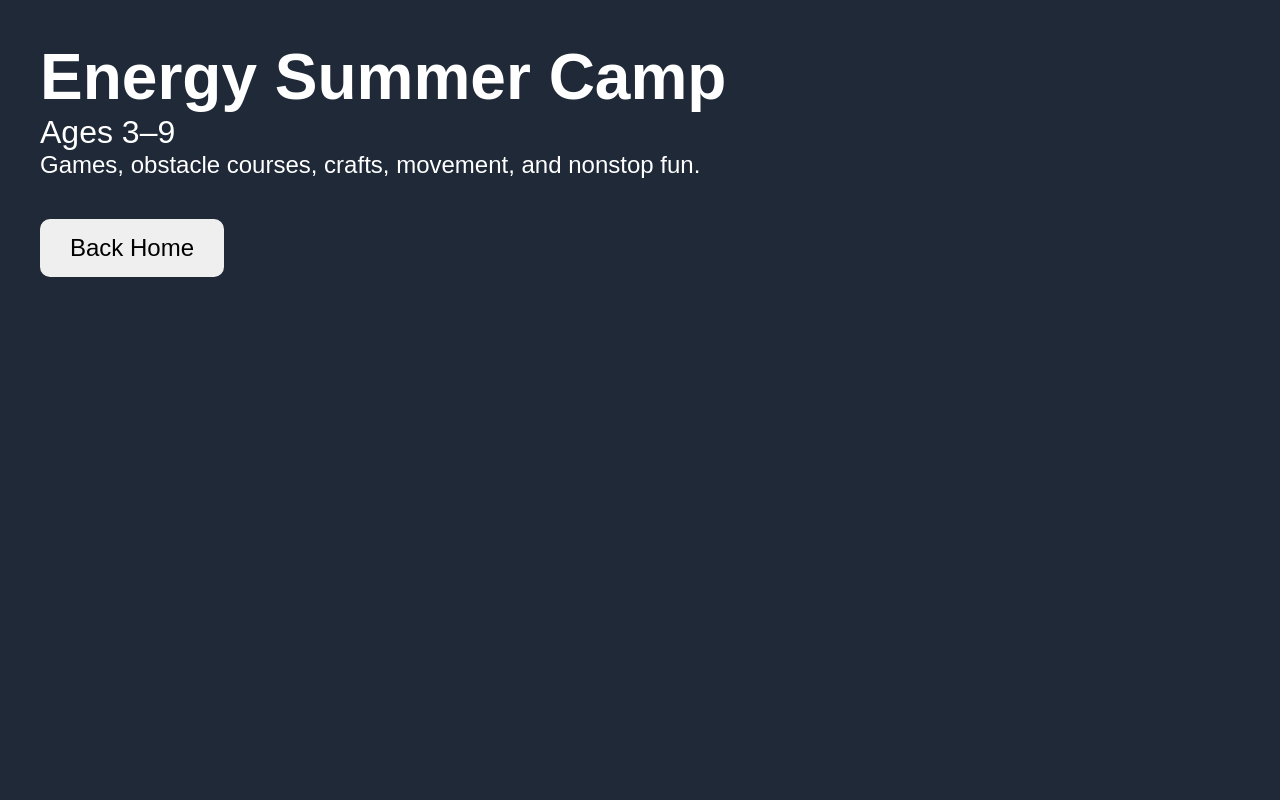
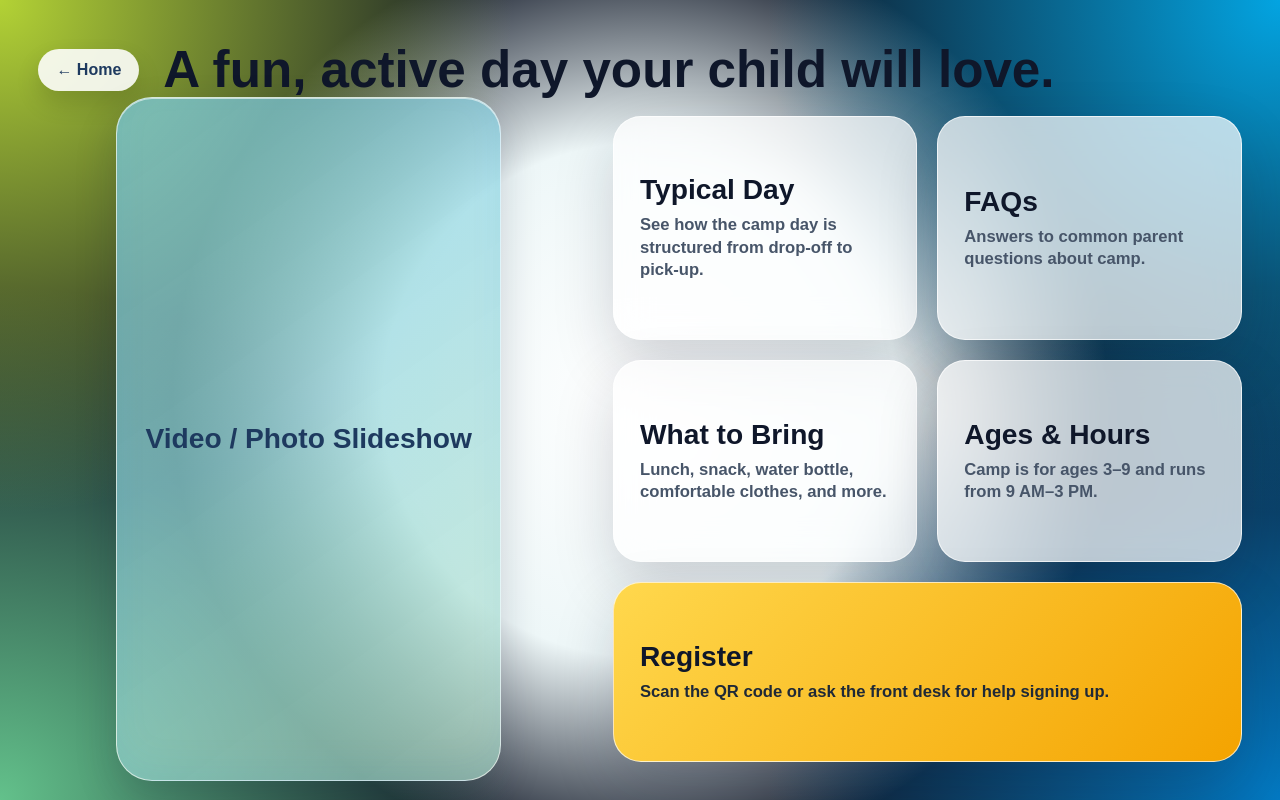
Before and after one commit to Energy-Fitness-Gym/energy-kiosk, a React (Vite) app: page /summercamp in a window 1280 px wide. Built offline with nearby package versions, Linux system fonts and the light colour scheme.

Commit message:
Created a summer camp page.

```diff
--- /dev/null
+++ b/src/pages/SummerCamp.css
@@ -0,0 +1,156 @@
+.campPage {
+  --camp-pad-top: clamp(12px, 2dvw, 24px);
+  --camp-pad-bottom: clamp(18px, 3dvw, 42px);
+  --camp-header-space: clamp(92px, 11dvh, 136px);
+
+  height: 100dvh;
+  overflow: hidden;
+  padding: var(--camp-pad-top) clamp(18px, 3dvw, 42px) var(--camp-pad-bottom);
+  color: #0f172a;
+  background:
+    radial-gradient(circle at top left, #b3d235, transparent 34%),
+    radial-gradient(circle at top right, #03a4e1, transparent 34%),
+    radial-gradient(circle at bottom left, #63c18b, transparent 34%),
+    radial-gradient(circle at bottom right, #0379c2, transparent 34%),
+    radial-gradient(circle at center, #ffffff 0%, #eef7f8 34%, transparent 62%);
+  display: flex;
+  flex-direction: column;
+}
+
+.campHeader {
+  flex: 0 0 var(--camp-header-space);
+  display: flex;
+  align-items: center;
+  gap: clamp(16px, 2dvw, 24px);
+  margin-bottom: 0;
+}
+
+.homeButton {
+  background: rgba(255, 255, 255, 0.88);
+  color: #1e3a5f;
+  text-decoration: none;
+  font-weight: 800;
+  font-size: clamp(0.9rem, 1.25dvw, 1.1rem);
+  padding: 12px 18px;
+  border-radius: 999px;
+  box-shadow: 0 12px 24px rgba(0, 0, 0, 0.14);
+}
+
+.campHeader h1 {
+  font-size: clamp(2rem, 4dvw, 4rem);
+  line-height: 1;
+}
+
+.campLayout {
+  display: grid;
+  grid-template-columns: minmax(340px, 0.86fr) minmax(420px, 1fr);
+  gap: clamp(18px, 3dvw, 34px);
+  height: calc(100dvh - var(--camp-pad-top) - var(--camp-pad-bottom) - var(--camp-header-space));
+  min-height: 0;
+}
+
+.mediaPanel,
+.infoCard {
+  background: rgba(255, 255, 255, 0.72);
+  border: 1px solid rgba(255, 255, 255, 0.7);
+  backdrop-filter: blur(18px);
+  box-shadow: 0 24px 60px rgba(15, 23, 42, 0.18);
+}
+
+.mediaPanel {
+  max-width: 100%;
+  max-height: 100%;
+  justify-self: center;
+  align-self: center;
+  padding: 0;
+  background: transparent;
+  border: 0;
+  box-shadow: none;
+  backdrop-filter: none;
+  display: flex;
+  flex-direction: column;
+  justify-content: center;
+  align-items: center;
+  min-height: 0;
+}
+
+.videoPlaceholder {
+  width: auto;
+  height: min(100%, 60dvh);
+  max-width: 100%;
+  aspect-ratio: 9 / 16;
+  border-radius: clamp(22px, 3.2dvw, 36px);
+  background:
+    linear-gradient(145deg, rgba(3, 164, 225, 0.36), rgba(99, 193, 139, 0.3)),
+    rgba(255, 255, 255, 0.5);
+  border: 1px solid rgba(255, 255, 255, 0.62);
+  box-shadow:
+    0 18px 42px rgba(15, 23, 42, 0.18),
+    inset 0 1px 0 rgba(255, 255, 255, 0.58),
+    inset 0 -14px 34px rgba(3, 121, 194, 0.07);
+  display: flex;
+  justify-content: center;
+  align-items: center;
+  padding: 28px;
+  font-size: clamp(1.15rem, 2.2dvw, 2rem);
+  font-weight: 900;
+  color: #1e3a5f;
+  text-align: center;
+}
+
+.mediaCaption {
+  display: none;
+  margin-top: clamp(10px, 1.5dvh, 14px);
+  font-size: clamp(1rem, 1.5dvw, 1.25rem);
+  font-weight: 700;
+  color: #1e3a5f;
+  text-align: center;
+}
+
+.infoGrid {
+  display: grid;
+  grid-template-columns: 1fr 1fr;
+  gap: clamp(14px, 2dvw, 20px);
+}
+
+.infoCard {
+  border-radius: 28px;
+  padding: clamp(18px, 2.2dvw, 26px);
+  display: flex;
+  flex-direction: column;
+  justify-content: center;
+}
+
+.infoCard h2 {
+  font-size: clamp(1.3rem, 2.2dvw, 2rem);
+  margin-bottom: 8px;
+}
+
+.infoCard p {
+  font-size: clamp(0.9rem, 1.3dvw, 1.1rem);
+  line-height: 1.35;
+  color: #475569;
+  font-weight: 600;
+}
+
+.infoCard.full {
+  grid-column: span 2;
+  background: linear-gradient(135deg, #ffd84d, #f4a300);
+}
+
+.infoCard.full p {
+  color: #1f2937;
+}
+
+@media (max-width: 760px) {
+  .campLayout {
+    grid-template-columns: 1fr;
+    height: auto;
+  }
+
+  .campPage {
+    height: auto;
+    min-height: 100dvh;
+    overflow: auto;
+  }
+}
--- a/src/pages/SummerCamp.jsx
+++ b/src/pages/SummerCamp.jsx
@@ -1,39 +1,58 @@
 import { Link } from "react-router-dom";
+import "./SummerCamp.css";
 
 function SummerCamp() {
   return (
-    <div
-      style={{
-        minHeight: "100vh",
-        background: "#1f2937",
-        color: "white",
-        padding: "40px",
-        fontFamily: "Arial",
-      }}
-    >
-      <h1 style={{ fontSize: "4rem" }}>Energy Summer Camp</h1>
+    <main className="campPage">
+      <header className="campHeader">
+        <Link to="/" className="homeButton">
+          ← Home
+        </Link>
 
-      <p style={{ fontSize: "2rem" }}>Ages 3–9</p>
+        <div>
+          <h1>A fun, active day your child will love.</h1>
+        </div>
+      </header>
 
-      <p style={{ fontSize: "1.5rem" }}>
-        Games, obstacle courses, crafts, movement, and nonstop fun.
-      </p>
+      <section className="campLayout">
+        <div className="mediaPanel">
+          <div className="videoPlaceholder">
+            <span>Video / Photo Slideshow</span>
+          </div>
 
-      <Link to="/">
-        <button
-          style={{
-            marginTop: "40px",
-            padding: "15px 30px",
-            fontSize: "1.5rem",
-            borderRadius: "10px",
-            border: "none",
-            cursor: "pointer",
-          }}
-        >
-          Back Home
-        </button>
-      </Link>
-    </div>
+          <p className="mediaCaption">
+            See what a day at Energy Summer Camp looks like.
+          </p>
+        </div>
+
+        <div className="infoGrid">
+          <div className="infoCard">
+            <h2>Typical Day</h2>
+            <p>See how the camp day is structured from drop-off to pick-up.</p>
+          </div>
+
+          <div className="infoCard">
+            <h2>FAQs</h2>
+            <p>Answers to common parent questions about camp.</p>
+          </div>
+
+          <div className="infoCard">
+            <h2>What to Bring</h2>
+            <p>Lunch, snack, water bottle, comfortable clothes, and more.</p>
+          </div>
+
+          <div className="infoCard">
+            <h2>Ages & Hours</h2>
+            <p>Camp is for ages 3–9 and runs from 9 AM–3 PM.</p>
+          </div>
+
+          <div className="infoCard full">
+            <h2>Register</h2>
+            <p>Scan the QR code or ask the front desk for help signing up.</p>
+          </div>
+        </div>
+      </section>
+    </main>
   );
 }
 
```
